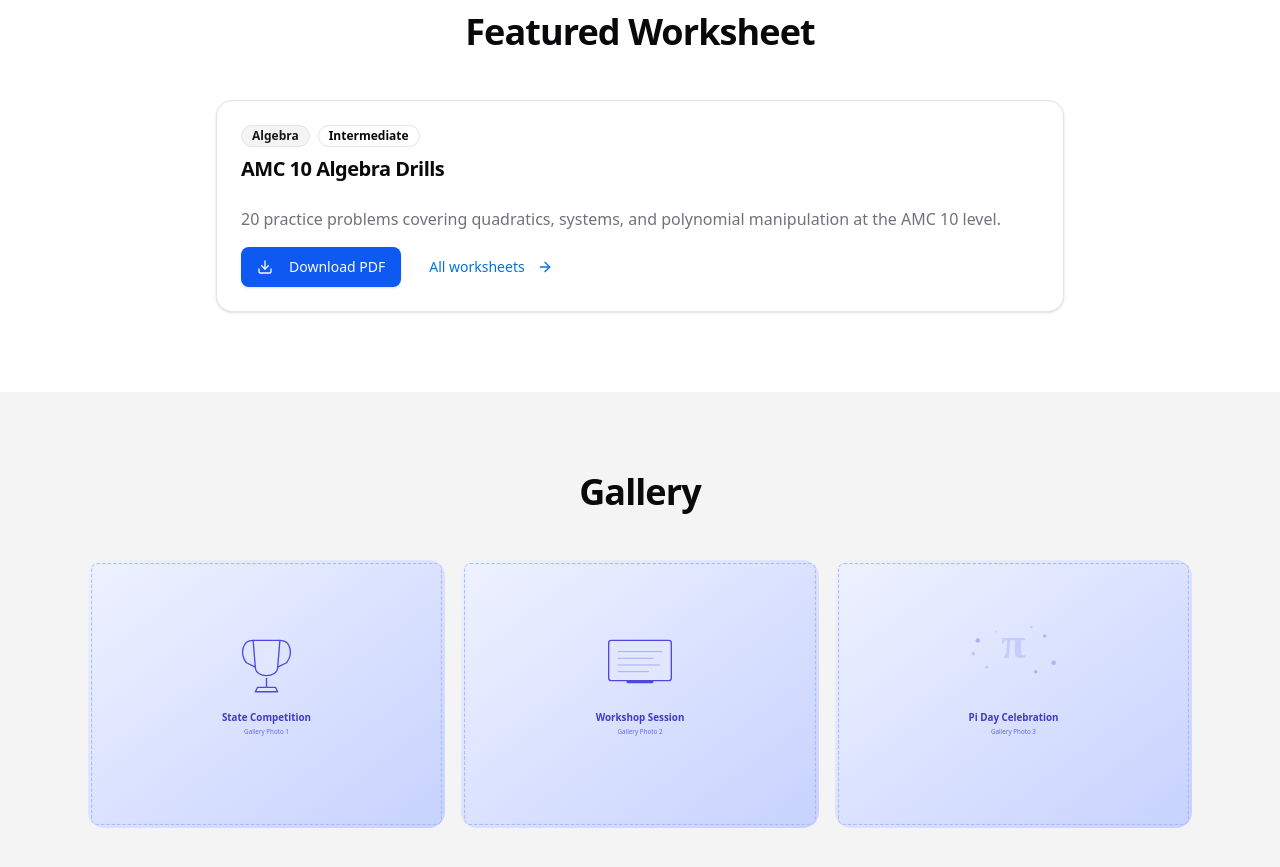
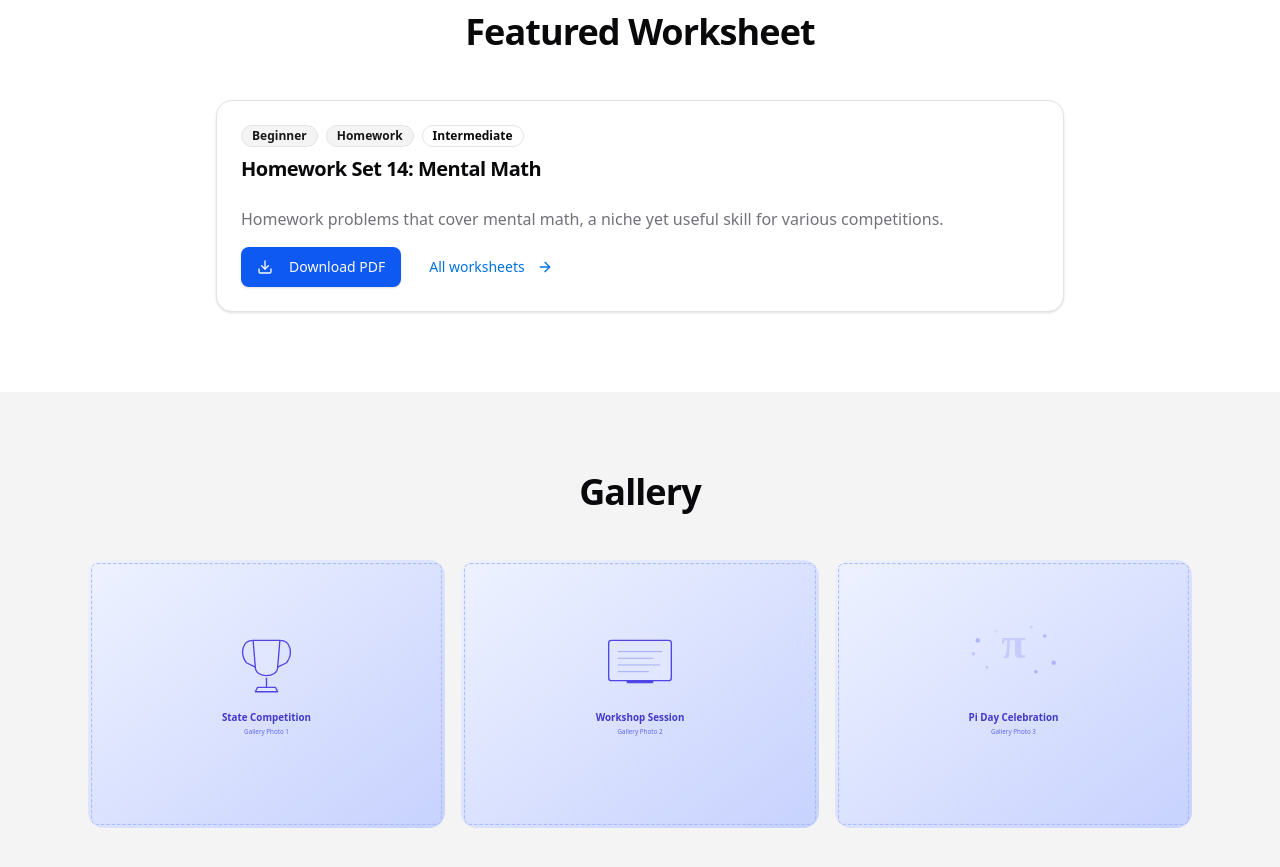
Before and after one commit to Dersdadawg/sis-mat-website, a Next.js app: page / in a window 1280 px wide. Shown: the part 2220-3087 px from the top of the page. Built offline with nearby package versions, Linux system fonts and the light colour scheme.

Commit message:
Update worksheets.ts
updated worksheets for 2025-26

```diff
--- a/content/worksheets.ts
+++ b/content/worksheets.ts
@@ -7,12 +7,15 @@
   | "Number Theory"
   | "Mixed"
   | "Beginner"
-  | "Advanced";
+  | "Advanced"
+  | "Homework"
+  | "Problem Set";
 
 export interface Worksheet {
   id: string;
   title: string;
   date: string;
+  sortdate: string;
   difficulty: Difficulty;
   tags: Tag[];
   description: string;
@@ -23,90 +26,159 @@
 
 export const worksheets: Worksheet[] = [
   {
-    id: "amc10-algebra-drills",
-    title: "AMC 10 Algebra Drills",
-    date: "January 28, 2026",
+    id: "2026-hwset14-mental-math",
+    title: "Homework Set 14: Mental Math",
+    date: "March 6, 2026",
+    sortdate: "2026-3-6",
     difficulty: "Intermediate",
-    tags: ["Algebra"],
+    tags: ["Beginner", "Homework"],
     description:
-      "20 practice problems covering quadratics, systems, and polynomial manipulation at the AMC 10 level.",
+      "Homework problems that cover mental math, a niche yet useful skill for various competitions.",
     pdfUrl: "/images/worksheets/MAT%20HW14.pdf",
     featured: true,
   },
   {
-    id: "combinatorics-intro",
-    title: "Introduction to Combinatorics",
-    date: "January 15, 2026",
-    difficulty: "Beginner",
-    tags: ["Combinatorics", "Beginner"],
+    id: "2026-hwset13-ptolemy",
+    title: "Homework Set 13: Ptolemy's Theorem",
+    date: "February 27, 2026",
+    sortdate: "2026-2-27",
+    difficulty: "Intermediate",
+    tags: ["Geometry", "Intermediate", "Homework"],
     description:
-      "A gentle introduction to counting principles, permutations, and combinations with worked examples.",
-    pdfUrl: "/worksheets/combinatorics-intro.pdf",
-    solutionsUrl: "/worksheets/combinatorics-intro-solutions.pdf",
+      "Homework problems that cover Ptolemy's theorem, a rather fundamental theorem in algebra concerning cyclic quadrilaterals.",
+    pdfUrl: "/images/worksheets/MAT_HW_Set_13.pdf",
   },
   {
-    id: "geo-triangles-advanced",
-    title: "Advanced Triangle Geometry",
-    date: "January 5, 2026",
-    difficulty: "Advanced",
-    tags: ["Geometry", "Advanced"],
+    id: "2026-hwset12-stars-and-bars",
+    title: "Homework Set 12: Stars and Bars",
+    date: "February 20, 2026",
+    sortdate: "2026-2-20",
+    difficulty: "Intermediate",
+    tags: ["Combinatorics", "Intermediate", "Homework"],
     description:
-      "Cevians, radical axes, inversive geometry, and projective techniques. AIME/olympiad level.",
-    pdfUrl: "/worksheets/geo-triangles-advanced.pdf",
+      "Homework problems on Stars and Bars, one of the most common ways to solve combinatorics problems.",
+    pdfUrl: "/images/worksheets/MAT_HW_Set_13.pdf",
   },
   {
-    id: "number-theory-modular",
-    title: "Modular Arithmetic Fundamentals",
-    date: "December 12, 2025",
+    id: "2026-hwset11-bases",
+    title: "Homework Set 11: Bases",
+    date: "February 13, 2026",
+    sortdate: "2026-2-13",
     difficulty: "Beginner",
-    tags: ["Number Theory", "Beginner"],
+    tags: ["Number Theory", "Beginner", "Homework"],
     description:
-      "Learn the basics of modular arithmetic, Fermat's little theorem, and Chinese Remainder Theorem.",
-    pdfUrl: "/worksheets/number-theory-modular.pdf",
-    solutionsUrl: "/worksheets/number-theory-modular-solutions.pdf",
+      "Learn the basics of bases, which can be used to simplify a lot of difficult problems into much easier ones.",
+    pdfUrl: "/images/worksheets/MAT_HW_Set_11 1.pdf",
   },
   {
-    id: "aime-mixed-2025",
-    title: "AIME Practice Set — Mixed Topics",
-    date: "November 20, 2025",
+    id: "2026-hwset10-9pointcircle",
+    title: "Homework Set 10: Nine-point Circle",
+    date: "February 6, 2026",
+    sortdate: "2026-2-6",
     difficulty: "Advanced",
-    tags: ["Mixed", "Advanced"],
+    tags: ["Geometry", "Advanced", "Homework"],
     description:
-      "15 problems spanning algebra, geometry, combinatorics, and number theory at AIME difficulty.",
-    pdfUrl: "/worksheets/aime-mixed-2025.pdf",
-    solutionsUrl: "/worksheets/aime-mixed-2025-solutions.pdf",
+      "A comprehensive problem set that takes you through the basics and use cases of the nine-point circle.",
+    pdfUrl: "/images/worksheets/MAT_HW_2_6.pdf",
   },
   {
-    id: "mathcounts-sprint",
-    title: "MATHCOUNTS Sprint Practice",
-    date: "October 30, 2025",
-    difficulty: "Beginner",
-    tags: ["Mixed", "Beginner"],
+    id: "2026-hwset9-invariants",
+    title: "Homework Set 9: Invariants",
+    date: "February 5, 2026",
+    sortdate: "2026-2-5",
+    difficulty: "Intermediate",
+    tags: ["Number Theory", "Intermediate", "Homework"],
     description:
-      "30-problem sprint round simulation for MATHCOUNTS preparation.",
-    pdfUrl: "/worksheets/mathcounts-sprint.pdf",
-    solutionsUrl: "/worksheets/mathcounts-sprint-solutions.pdf",
+      "Homework set on invariants, often used to quickly find patterns and answers in seemingly complex or unsolvable problems.",
+    pdfUrl: "/images/worksheets/MAT_HW_Set_9.pdf",
   },
   {
-    id: "inequalities-workshop",
-    title: "Inequalities Workshop",
-    date: "October 15, 2025",
-    difficulty: "Intermediate",
-    tags: ["Algebra"],
+    id: "2026-hwset8-modular",
+    title: "Homework Set 8: Modular Arithmetic",
+    date: "January 18, 2026",
+    sortdate: "2026-1-18",
+    difficulty: "Beginner",
+    tags: ["Number Theory", "Beginner", "Homework"],
     description:
-      "AM-GM, Cauchy-Schwarz, Jensen, and Schur — with 12 contest-style problems.",
-    pdfUrl: "/worksheets/inequalities-workshop.pdf",
+      "Learn about and solve questions on modular arithmetic and Euler's totient theorem.",
+    pdfUrl: "/images/worksheets/MAT_HW_1_17.pdff",
   },
   {
-    id: "geo-circles",
-    title: "Circles & Cyclic Quadrilaterals",
-    date: "September 28, 2025",
+    id: "2026-hwset7-pascals",
+    title: "Homework Set 7: Pascal's Triangle",
+    date: "January 9, 2026",
+    sortdate: "2026-1-9",
+    difficulty: "Beginner",
+    tags: ["Combinatorics", "Beginner", "Homework"],
+    description:
+      "Homework set with problems on Pascal's triangle, a powerful tool in combinatorics, algebra.",
+    pdfUrl: "/images/worksheets/MAT_HW_1_9_2026-1.pdf",
+  },
+  {
+    id: "2025-hwset6-complex",
+    title: "Homework Set 6: Complex Numbers",
+    date: "November 14, 2025",
+    sortdate: "2025-11-14",
+    difficulty: "Beginner",
+    tags: ["Algebra", "Beginner", "Homework"],
+    description:
+      "Homework set with problems on complex numbers, often necessary for understandin the solutions to many different problems.",
+    pdfUrl: "/images/worksheets/MAT_HW_11_15_2025.pdf",
+  },
+  {
+    id: "2025-hwset5-geoseries",
+    title: "Homework Set 5: Geometric Series",
+    date: "November 7, 2025",
+    sortdate: "2025-11-7",
     difficulty: "Intermediate",
-    tags: ["Geometry"],
+    tags: ["Algebra", "Intermediate", "Homework"],
     description:
-      "Power of a point, Ptolemy's theorem, and cyclic quadrilateral properties with problems.",
-    pdfUrl: "/worksheets/geo-circles.pdf",
-    solutionsUrl: "/worksheets/geo-circles-solutions.pdf",
+      "Learn about various use cases of the geometric series and its summations.",
+    pdfUrl: "/images/worksheets/MAT_HW_11_7_2025.pdf",
+  },
+  {
+    id: "2025-hwset4-induction",
+    title: "Homework Set 4: Induction",
+    date: "October 30, 2025",
+    sortdate: "2025-10-30",
+    difficulty: "Intermediate",
+    tags: ["Algebra", "Intermediate", "Homework"],
+    description:
+      "Discover how to prove various different problems using the method of induction, often necessary in proof-based competitions.",
+    pdfUrl: "/images/worksheets/MAT_HW_10_31_2025.pdf",
+  },
+  {
+    id: "2025-hwset3-nim",
+    title: "Homework Set 3: Nim",
+    date: "October 17, 2025",
+    sortdate: "2025-10-17",
+    difficulty: "Beginner",
+    tags: ["Number Theory", "Beginner", "Homework"],
+    description:
+      "Learn the basics of game theory through the game of Nim and finding winning strategies.",
+    pdfUrl: "/images/worksheets/MAT_HW_10_17_2025.pdf",
+  },
+  {
+    id: "2025-hwset2-pfoffac",
+    title: "Homework Set 2: Factorials",
+    date: "September 26, 2025",
+    sortdate: "2025-9-26",
+    difficulty: "Beginner",
+    tags: ["Algebra", "Beginner", "Homework"],
+    description:
+      "Homework set with problems on factorials and their prime factorizations.",
+    pdfUrl: "/images/worksheets/MAT_HW_9_26_2025.pdf",
+  },
+  {
+    id: "2025-hwset1-sfft",
+    title: "Homework Set 1: Simon's Favorite Factoring Trick",
+    date: "September 19, 2025",
+    sortdate: "2025-9-19",
+    difficulty: "Intermediate",
+    tags: ["Algebra", "Intermediate", "Homework"],
+    description:
+      "Homework set with problems on Simon's Favorite Factoring Trick, one of the tools used to solve Diophantine equations.",
+    pdfUrl: "/images/worksheets/MAT_HW_9_19_2025 (2).pdf",
   },
 ];
 
```
